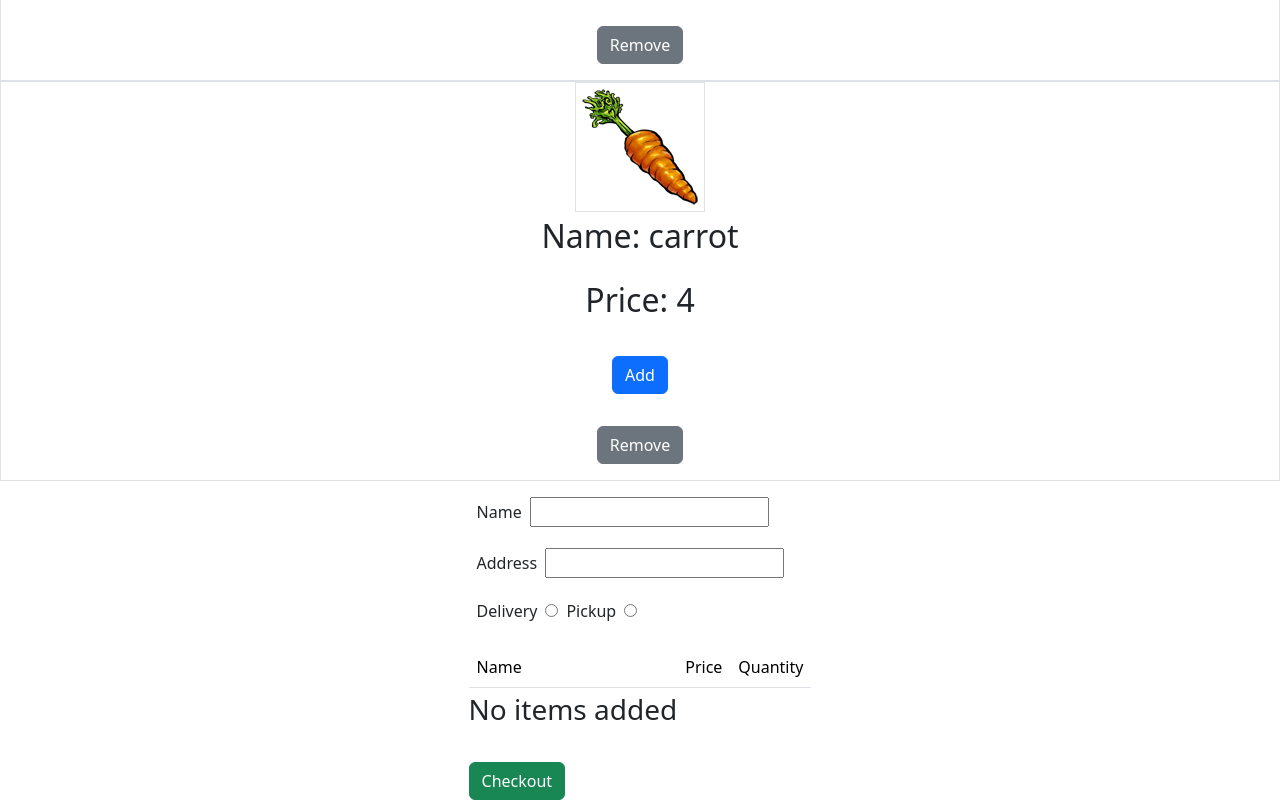
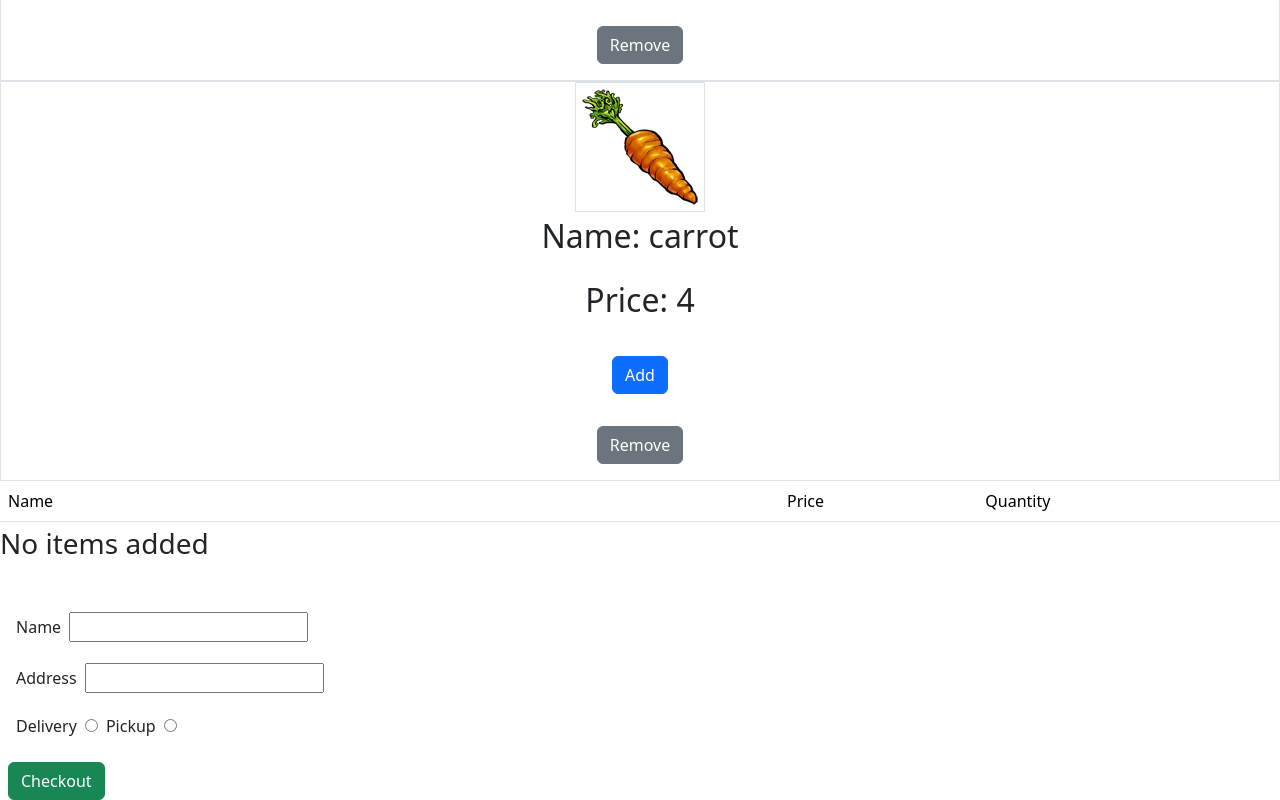
Before and after one commit to remuslum/VTTP_5A_CSF, an Angular app in the folder Day31/day31_homework/: page / in a window 1280 px wide. Shown: the part 1519-2319 px from the top of the page. Built offline with nearby package versions, Linux system fonts and the light colour scheme.

Commit message:
Added form component

```diff
--- a/Day31/day31_homework/src/app/app.component.html
+++ b/Day31/day31_homework/src/app/app.component.html
@@ -4,3 +4,4 @@
 }
 <!-- <app-table [cart]="convertToFormArray()"/> -->
  <app-table [cart]="cart"></app-table>
+ <app-form [cartItems]="cart"></app-form>
--- a/Day31/day31_homework/src/app/app.module.ts
+++ b/Day31/day31_homework/src/app/app.module.ts
@@ -5,12 +5,14 @@ import { AppComponent } from './app.component';
 import { InventoryComponent } from './components/inventory/inventory.component';
 import { TableComponent } from './components/table/table.component';
 import { ReactiveFormsModule } from '@angular/forms';
+import { FormComponent } from './components/form/form.component';
 
 @NgModule({
   declarations: [
     AppComponent,
     InventoryComponent,
-    TableComponent
+    TableComponent,
+    FormComponent
   ],
   imports: [
     BrowserModule,
--- /dev/null
+++ b/Day31/day31_homework/src/app/components/form/form.component.html
@@ -0,0 +1,17 @@
+<form class="mx-2" [formGroup]="form" (submit)="processForm($event)">
+    <div class="mt-3 mb-3">
+        <label for="name" class="form-label mx-2">Name</label>
+        <input type="text" id="name" formControlName="name">
+    </div>
+    <div class="mt-3 mb-3">
+        <label for="address" class="form-label mx-2">Address</label>
+        <input type="text" id="address" formControlName="address">
+    </div>
+    <div class="mt-3 mb-3">
+        <label class="form-label mx-2">Delivery</label>
+        <input type="radio" formControlName="delivery" value="delivery" name="delivery"(click)="toggleRadio('delivery')">
+        <label class="form-label mx-2">Pickup</label>
+        <input type="radio" formControlName="delivery" value="pickup" name="delivery" (click)="toggleRadio('pickup')">
+    </div>
+    <button class="btn btn-success" type="submit">Checkout</button>
+</form>
--- /dev/null
+++ b/Day31/day31_homework/src/app/components/form/form.component.ts
@@ -0,0 +1,70 @@
+import { Component, inject, Input } from '@angular/core';
+import { CartItem } from '../../model/cartItem';
+import { FormArray, FormBuilder, FormGroup } from '@angular/forms';
+import { Order } from '../../model/order';
+
+@Component({
+  selector: 'app-form',
+  standalone: false,
+  templateUrl: './form.component.html',
+  styleUrl: './form.component.css'
+})
+export class FormComponent {
+
+  @Input()
+  cartItems:CartItem[] = []
+
+  formBuilder = inject(FormBuilder)
+
+  protected form !: FormGroup
+
+  protected cart!:FormArray
+
+  ngOnInit(): void {
+    this.form = this.createForm()
+    this.cart = this.formBuilder.array([])
+  }
+  ngDoCheck(): void {
+    this.updateCart()
+  }
+
+  private createForm():FormGroup {
+    return this.formBuilder.group({
+      name:this.formBuilder.control<string>(''),
+      address:this.formBuilder.control<string>(''),
+      delivery:this.formBuilder.control<string>(''),
+      cartItems:this.cart
+    })
+  }
+
+  private updateCart() {
+    this.cart = this.formBuilder.array(
+      this.cartItems.map((item) => this.formBuilder.group({
+        productName:this.formBuilder.control(item.name),
+        totalPrice:this.formBuilder.control(item.totalPrice),
+        quantity:this.formBuilder.control(item.quantity)
+      }))
+    )
+    this.form.setControl('cartItems',this.cart)
+  }
+
+  protected processForm(event:Event){
+    event.preventDefault()
+    // this.form.setControl("cart",this.formBuilder.array(
+    //   this.cart.map((item) => this.formBuilder.group({
+    //     productName : this.formBuilder.control(item.name),
+    //     quantity : this.formBuilder.control(item.quantity),
+    //     totalPrice : this.formBuilder.control(item.totalPrice)
+    //   }))
+    // ))
+    const formValue:Order = this.form.value
+    console.log("processing form")
+    console.info('>>>> form:',formValue)
+  }
+
+  protected toggleRadio(value:string){
+    if(this.form.value.delivery === value){
+      this.form.get("delivery")?.setValue('')
+    }
+  }
+}
--- a/Day31/day31_homework/src/app/components/table/table.component.html
+++ b/Day31/day31_homework/src/app/components/table/table.component.html
@@ -1,19 +1,4 @@
 <div class="d-flex justify-content-center align-items-center">
-    <form (ngSubmit)="processForm($event)" [formGroup]="form">
-        <div class="mt-3 mb-3">
-            <label for="name" class="form-label mx-2">Name</label>
-            <input type="text" id="name" formControlName="name">
-        </div>
-        <div class="mt-3 mb-3">
-            <label for="address" class="form-label mx-2">Address</label>
-            <input type="text" id="address" formControlName="address">
-        </div>
-        <div class="mt-3 mb-3">
-            <label class="form-label mx-2">Delivery</label>
-            <input type="radio" formControlName="delivery" value="delivery" name="delivery"(click)="toggleRadio('delivery')">
-            <label class="form-label mx-2">Pickup</label>
-            <input type="radio" formControlName="delivery" value="pickup" name="delivery" (click)="toggleRadio('pickup')">
-        </div>
     <table class="table">
         <thead>
             <tr>
@@ -22,9 +7,9 @@
                 <td>Quantity</td>
             </tr>
         </thead>
-            <tbody formArrayName="cartItems">
+        <tbody>
             @for(cartItem of cart;let idx = $index;track idx){
-                    <tr [formGroupName]="idx">
+                <tr>
                     <td>{{cartItem.name}}</td>
                     <td>{{cartItem.totalPrice}}</td>
                     <td>{{cartItem.quantity}}</td>
@@ -35,7 +20,5 @@
             }
         </tbody>
     </table>
-        <button class="btn btn-success" type="submit">Checkout</button>
-    </form>
 
 </div>
--- a/Day31/day31_homework/src/app/components/table/table.component.ts
+++ b/Day31/day31_homework/src/app/components/table/table.component.ts
@@ -9,64 +9,10 @@ import { Order } from '../../model/order';
   templateUrl: './table.component.html',
   styleUrl: './table.component.css'
 })
-export class TableComponent implements OnInit{
+export class TableComponent {
 
   @Input()
   // cart!:FormArray;
   cart:CartItem[] = []
 
-  formBuilder = inject(FormBuilder)
-
-  protected form!:FormGroup
-
-  protected cartItems!:FormArray
-
-  ngOnInit(): void {
-    this.form = this.createForm()
-  }
-
-  ngDoCheck(): void {
-    this.updateCart()
-  }
-
-  private createForm():FormGroup {
-    return this.formBuilder.group({
-      name:this.formBuilder.control<string>(''),
-      address:this.formBuilder.control<string>(''),
-      delivery:this.formBuilder.control<string>(''),
-      cartItems:this.cart
-    })
-  }
-
-  private updateCart() {
-    this.cartItems = this.formBuilder.array(
-      this.cart.map((item) => this.formBuilder.group({
-        productName:this.formBuilder.control(item.name),
-        totalPrice:this.formBuilder.control(item.totalPrice),
-        quantity:this.formBuilder.control(item.quantity)
-      }))
-    )
-    this.form.setControl('cartItems',this.cartItems)
-  }
-
-  protected processForm(event:Event){
-    event.preventDefault()
-    // this.form.setControl("cart",this.formBuilder.array(
-    //   this.cart.map((item) => this.formBuilder.group({
-    //     productName : this.formBuilder.control(item.name),
-    //     quantity : this.formBuilder.control(item.quantity),
-    //     totalPrice : this.formBuilder.control(item.totalPrice)
-    //   }))
-    // ))
-    const formValue:Order = this.form.value
-    console.log("processing form")
-    console.info('>>>> form:',formValue)
-  }
-
-  protected toggleRadio(value:string){
-    if(this.form.value.delivery === value){
-      this.form.get("delivery")?.setValue('')
-    }
-  }
-
 }
```
Also changed, not shown: Day31/day31_homework/src/app/components/form/form.component.css (added). Lines whose indentation alone changed are shown as unchanged.
